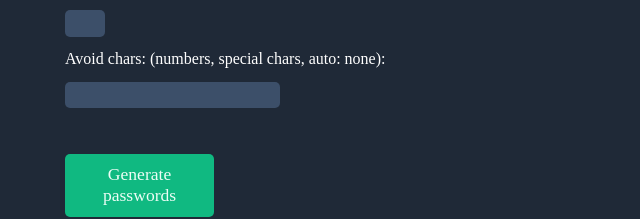
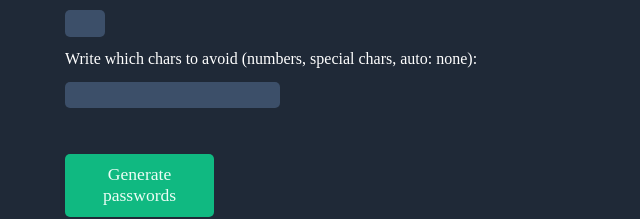
Before and after one commit to ia-lerimund/Password-Generator, a plain HTML site: page index.html in a window 1280 px wide. Shown: the part 352-571 px from the top of the page, 319-959 px from the left. Drawn offline with Linux system fonts and the light colour scheme.

Commit message:
Update index.html

```diff
--- a/index.html
+++ b/index.html
@@ -30,7 +30,8 @@
 					required
 				/>
 				<label for="text"
-					>Avoid chars: (numbers, special chars, auto: none):</label
+					>Write which chars to avoid (numbers, special chars, auto:
+					none):</label
 				>
 				<input type="text" id="text" name="text" />
 			</form>
```
